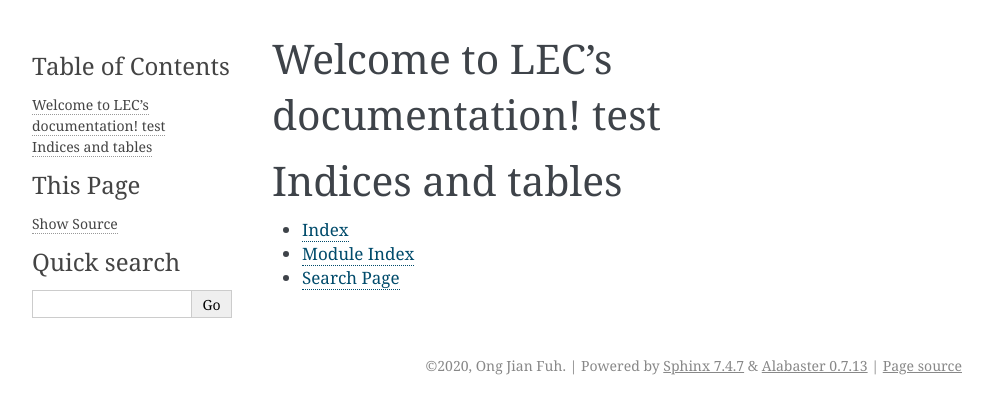
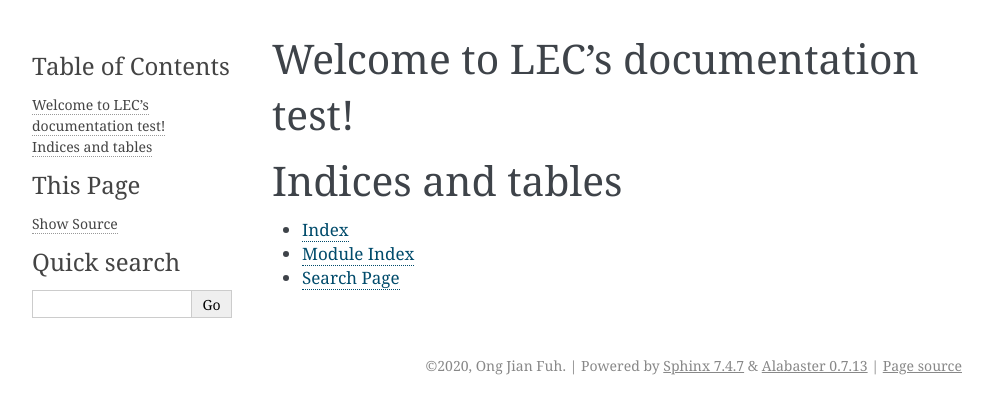
Before and after one commit to ELI-NP/LEC, a Sphinx documentation site: the page built from docs/source/index.rst, in a window 1280 px wide. Shown: the top 414 px of the page, without its empty margins (148-1141 px from the left). Built offline with Sphinx 7.4.7, drawn with Linux system fonts in a browser that asks for light colours.

```diff
--- a/docs/source/index.rst
+++ b/docs/source/index.rst
@@ -3,8 +3,8 @@
    You can adapt this file completely to your liking, but it should at least
    contain the root `toctree` directive.
 
-Welcome to LEC's documentation! test
-===============================
+Welcome to LEC's documentation test!
+====================================
 
 .. toctree::
    :maxdepth: 2
```
Also changed, not shown: 6 other files.
